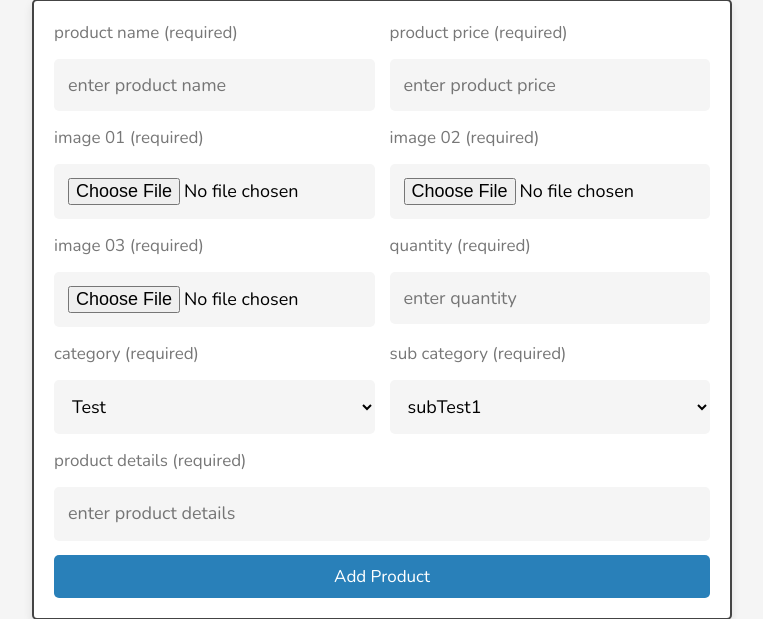
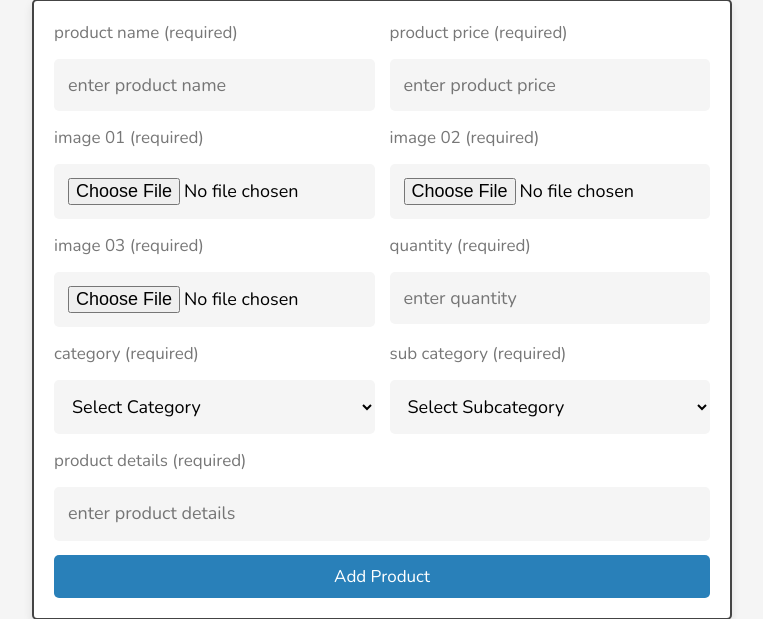
Before and after one commit to AminKaammoun/Echri-Tounsi, a PHP site: page /admin/products.php in a window 1280 px wide. Shown: the part 169-788 px from the top of the page, without its empty margins (258-1021 px from the left). Run offline with PHP 8.4, Linux system fonts and the light colour scheme; a user stored in the database is signed in; data comes from the database, SQL or seed files in the repository; data that the repository does not hold is empty; some libraries are stand-ins or nearby versions.

Commit message:
Fixed categ subcateg selection

```diff
--- a/admin/products.php
+++ b/admin/products.php
@@ -4,17 +4,20 @@ include '../components/connect.php';
 
 session_start();
 
+
 $admin_id = $_SESSION['admin_id'];
 
 if (!isset($admin_id)) {
    header('location:admin_login.php');
 };
+
+// Fetch categories
 $select_categories = $conn->prepare("SELECT * FROM `category`");
 $select_categories->execute();
 $categories = $select_categories->fetchAll(PDO::FETCH_ASSOC);
 
-
-$select_sub_categories = $conn->prepare("SELECT * FROM `under_category`");
+// Fetch all sub-categories initially
+$select_sub_categories = $conn->prepare("SELECT * FROM `subcategory`");
 $select_sub_categories->execute();
 $sub_categories = $select_sub_categories->fetchAll(PDO::FETCH_ASSOC);
 
@@ -65,7 +68,7 @@ if (isset($_POST['add_product'])) {
    } else {
 
       $insert_products = $conn->prepare("INSERT INTO `products`(name, details, price,quantity, id_under_category ,image_01, image_02, image_03) VALUES(?,?,?,?,?,?,?,?)");
-      $insert_products->execute([$name, $details, $price, $quantity,$sub_cate,$image_01, $image_02, $image_03]);
+      $insert_products->execute([$name, $details, $price, $quantity, $sub_cate, $image_01, $image_02, $image_03]);
 
       if ($insert_products) {
          if ($image_size_01 > 2000000 or $image_size_02 > 2000000 or $image_size_03 > 2000000) {
@@ -149,13 +152,14 @@ if (isset($_GET['delete'])) {
 
             <div class="inputBox">
                <span>quantity (required)</span>
-               <input type="number" min="1" class="box" required max="9999999999" placeholder="enter quantity"  name="quantity">
+               <input type="number" min="1" class="box" required max="9999999999" placeholder="enter quantity" name="quantity">
             </div>
 
             <div class="inputBox">
                <span>category (required)</span>
                <select name="category" id="category" class="box" required>
-                  <?php foreach ($categories as $category): ?>
+                  <option value="" selected disabled>Select Category</option>
+                  <?php foreach ($categories as $category) : ?>
                      <option value="<?= $category['id']; ?>"><?= $category['name']; ?></option>
                   <?php endforeach; ?>
                </select>
@@ -163,8 +167,9 @@ if (isset($_GET['delete'])) {
 
             <div class="inputBox">
                <span>sub category (required)</span>
-               <select name="sub_category" id="category" class="box" required>
-                  <?php foreach ($sub_categories as $category): ?>
+               <select name="sub_category" id="subCategorySelect" class="box" required>
+                  <option value="" selected disabled>Select Subcategory</option>
+                  <?php foreach ($sub_categories as $category) : ?>
                      <option value="<?= $category['id']; ?>"><?= $category['name']; ?></option>
                   <?php endforeach; ?>
                </select>
@@ -212,20 +217,60 @@ if (isset($_GET['delete'])) {
             echo '<p class="empty">no products added yet!</p>';
          }
          ?>
+      </div>
+   </section>
+   <script>
+      document.addEventListener('DOMContentLoaded', function() {
+         var categorySelect = document.getElementById('category');
+         var subCategorySelect = document.getElementById('subCategorySelect');
 
-      </div>
+         categorySelect.addEventListener('change', function() {
+            var categoryId = this.value;
+            if (categoryId) {
+               var xhr = new XMLHttpRequest();
+               xhr.open('GET', 'get_subcategories.php?category_id=' + categoryId, true);
+               xhr.onreadystatechange = function() {
+                  if (xhr.readyState == 4 && xhr.status == 200) {
+                     var subCategories = JSON.parse(xhr.responseText);
+                     updateSubCategoryOptions(subCategories);
+                  }
+               };
+               xhr.send();
+            } else {
+               subCategorySelect.innerHTML = '';
+            }
+         });
 
-   </section>
+         function updateSubCategoryOptions(subCategories) {
+            subCategorySelect.innerHTML = '';
+            subCategories.forEach(function(subCategory) {
+               var option = document.createElement('option');
+               option.value = subCategory.id;
+               option.textContent = subCategory.name;
+               subCategorySelect.appendChild(option);
+            });
+         }
 
-
-
-
+         // Initial call to populate subcategories based on the default category
+         var defaultCategoryId = categorySelect.value;
+         if (defaultCategoryId) {
+            var xhr = new XMLHttpRequest();
+            xhr.open('GET', 'get_subcategories.php?category_id=' + defaultCategoryId, true);
+            xhr.onreadystatechange = function() {
+               if (xhr.readyState == 4 && xhr.status == 200) {
+                  var subCategories = JSON.parse(xhr.responseText);
+                  updateSubCategoryOptions(subCategories);
+               }
+            };
+            xhr.send();
+         }
+      });
+   </script>
 
 
 
 
    <script src="../js/admin_script.js"></script>
-
 </body>
 
 </html>
```
Also changed, not shown: admin/get_subcategories.php (added, +22 -0 lines), uploaded_img/home-img-1.png (added), uploaded_img/home-img-2.png (added), uploaded_img/home-img-3.png (added).
